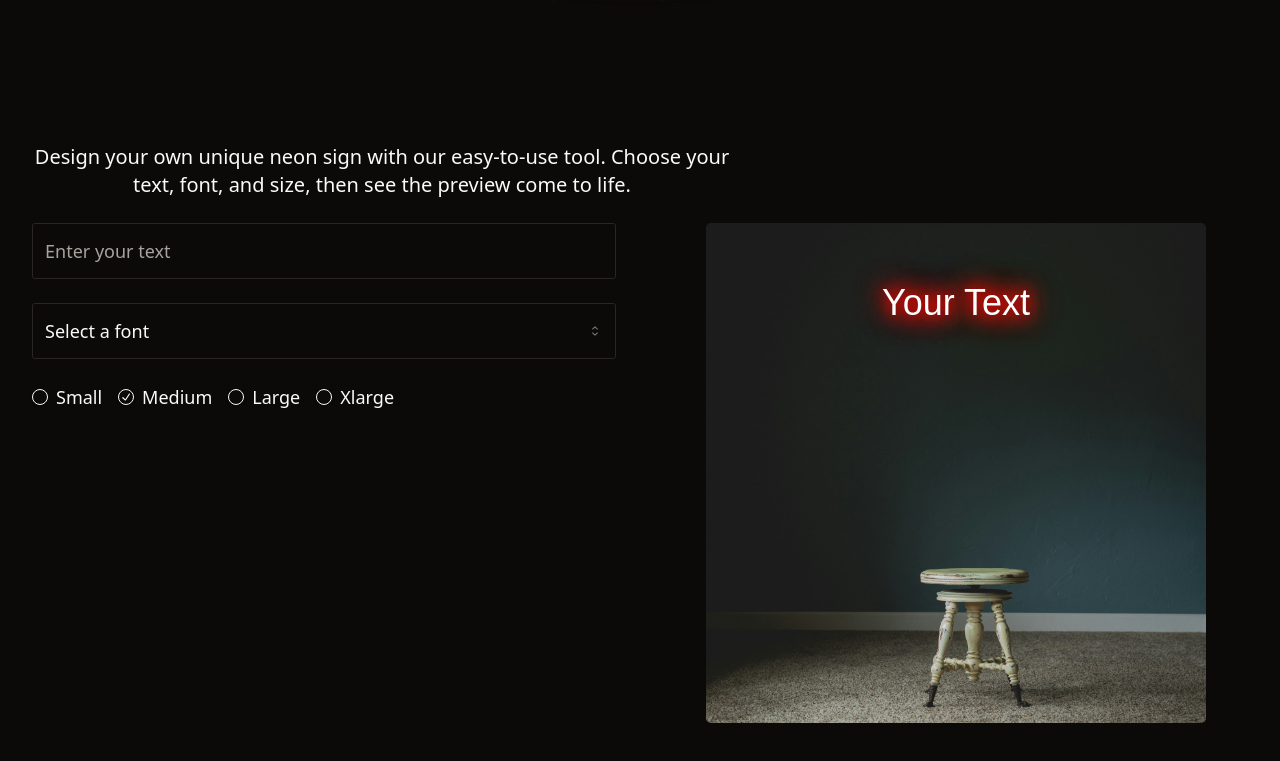
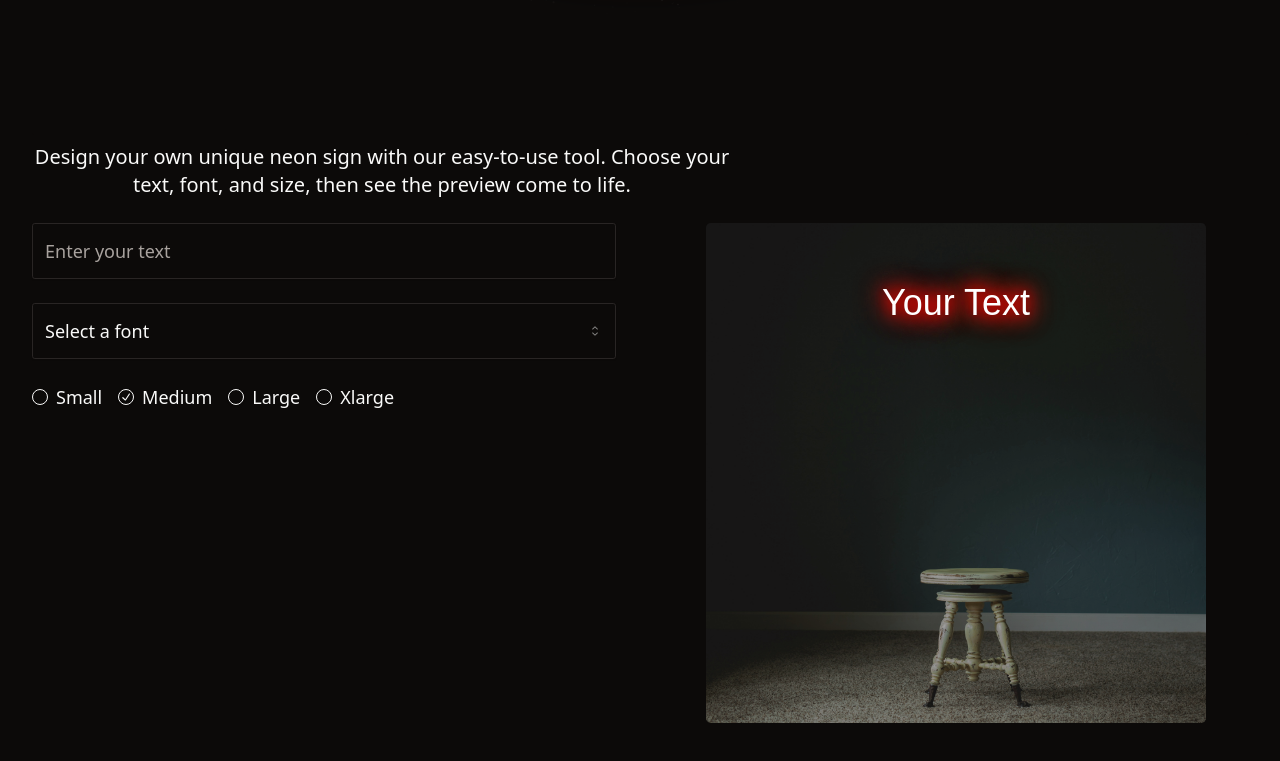
Before and after one commit to phxgg/neon-sign-maker, a Next.js app: page / in a window 1280 px wide. Shown: the part 361-1122 px from the top of the page. Built offline with nearby package versions, Linux system fonts and the light colour scheme; a web font is replaced by a local one.

Commit message:
feat: lower preview wall image opacity

```diff
--- a/src/components/neon-sign-maker.tsx
+++ b/src/components/neon-sign-maker.tsx
@@ -142,7 +142,7 @@ export function NeonSignMaker() {
               <div className="relative w-full max-w-[500px]">
                 <Image
                   alt="Neon sign preview"
-                  className="aspect-square rounded-lg object-fill"
+                  className="aspect-square rounded-lg object-fill opacity-70"
                   height={500}
                   width={500}
                   quality={100}
```
